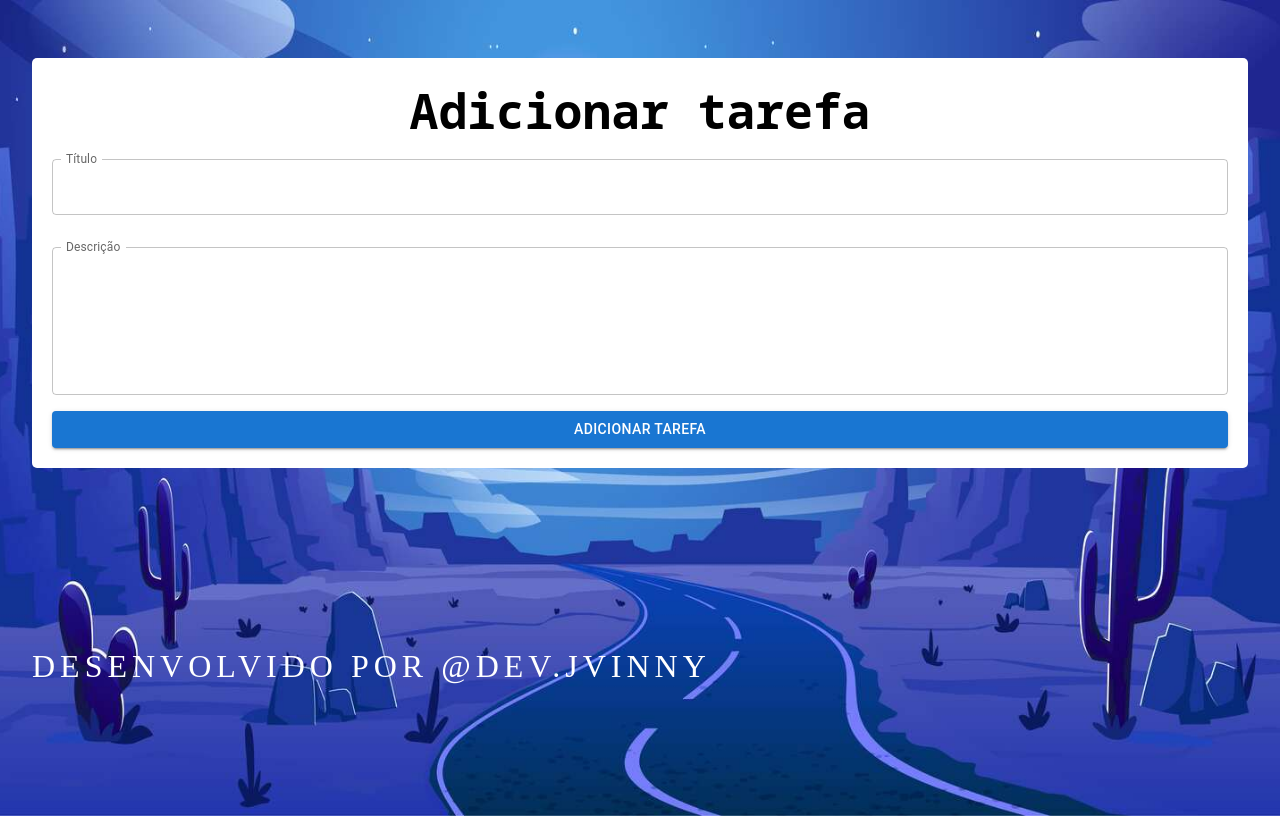
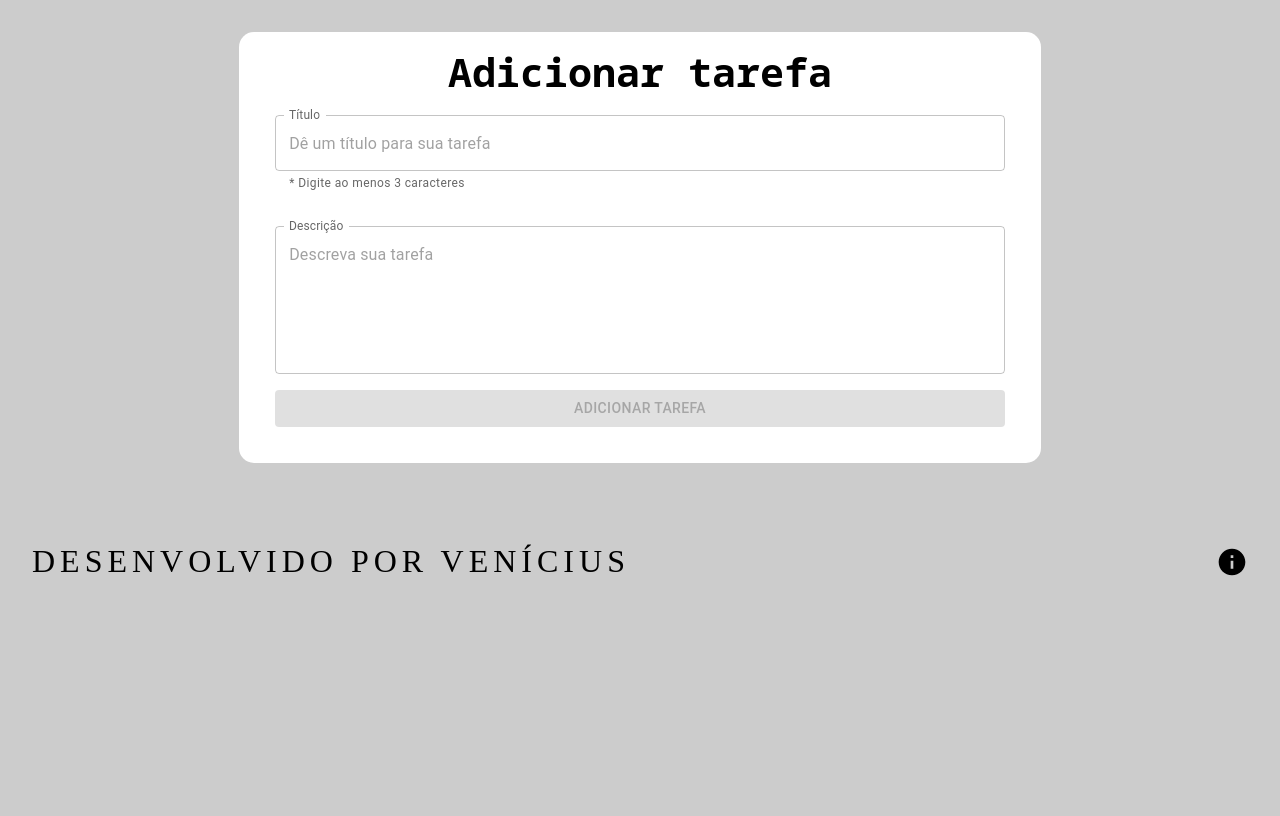
Before and after one commit to jvenicius/projeto-todolist, a React (Create React App) app: page / in a window 1280 px wide. Built offline with nearby package versions, Linux system fonts and the light colour scheme.

Commit message:
Atualizacao geral do app

```diff
--- a/src/App.jsx
+++ b/src/App.jsx
@@ -2,7 +2,6 @@ import React from 'react';
 import { Container } from '@mui/material';
 import { createGlobalStyle } from 'styled-components';
 import Grid from '@mui/material/Unstable_Grid2';
-import backgroundImg from './img/background.jpg';
 import AddTask from './components/AddTask';
 import Task from './components/Task';
 import Footer from './components/Footer';
@@ -13,29 +12,15 @@ class App extends React.Component {
 
     this.state = {
       tasks: [],
-      errors: {
-        title: false,
-        description: false,
-      },
     };
 
     this.createTask = this.createTask.bind(this);
     this.removeTask = this.removeTask.bind(this);
     this.updateTask = this.updateTask.bind(this);
-    this.verifyInputErrors = this.verifyInputErrors.bind(this);
   }
 
   componentDidMount() {
     this.loadTasksFromLocalStorage();
-  }
-
-  verifyInputErrors(inputInfo) {
-    const { name, value } = inputInfo;
-    const subvalue = value.trim();
-    const data = { ...this.state };
-    const { errors } = data;
-    errors[name] = subvalue.length < 3;
-    this.setState(errors);
   }
 
   loadTasksFromLocalStorage() {
@@ -82,23 +67,18 @@ class App extends React.Component {
 
   render() {
     const { tasks } = this.state;
-    const { errors } = this.state;
 
     const GlobalStyle = createGlobalStyle`
       body {
-        background: url(${backgroundImg}) no-repeat center/cover;
-        min-height: 100vh;
+        background: #ccc;
         width: auto;
       }
     `
-
     return (
       <Container maxWidth="xl" sx={{display: 'flex', flexDirection: 'column'}}>
         <GlobalStyle />
         <AddTask
           onCreate={this.createTask}
-          onError={this.verifyInputErrors}
-          dataError={errors}
         />
         <Grid container spacing={2} sx={{mt: 5}}>
           {tasks.map((task) => (
--- a/src/components/AddTask.jsx
+++ b/src/components/AddTask.jsx
@@ -1,34 +1,31 @@
-import React, { useState } from 'react';
-import PropType from 'prop-types';
-import styled from 'styled-components';
-import { TextField, Button, Box } from '@mui/material';
-import generators from '../lib/generators';
+import React, { useState } from "react";
+import PropType from "prop-types";
+import styled from "styled-components";
+import { TextField, Button, Box, Snackbar, Alert } from "@mui/material";
+import generators from "../lib/generators";
 
-export default function AddTask({ onCreate, onError, dataError }) {
+export default function AddTask({ onCreate }) {
   const initialState = {
     id: 0,
-    title: '',
-    description: '',
+    title: "",
+    description: "",
     hasFinished: false,
   };
   const [task, setTask] = useState(initialState);
-  const [disableSubmitButton, setDisableSubmitButton] = useState(false);
   const { randomId } = generators;
+  // SNACKBAR
+  const [open, setOpen] = useState(false);
+  const handleClick = () => {
+    setOpen(true);
+  };
 
-  function handleDisableButton() {
-    if (dataError.title || dataError.description) {
-      setDisableSubmitButton(true);
-    } else {
-      setDisableSubmitButton(false);
-    }
+  const handleClose = (event, reason) => {
+    if (reason === "clickaway") {
+      return;
     }
 
-  function handleError(event) {
-    const { name, value } = event.target;
-    const inputInfo = { name, value };
-    onError(inputInfo);
-    handleDisableButton();
-  }
+    setOpen(false);
+  };
 
   function handleInputTitle(event) {
     setTask({
@@ -51,35 +48,28 @@ export default function AddTask({ onCreate, onError, dataError }) {
     if (task.id > 0) {
       onCreate(task);
       setTask(initialState);
+      handleClick();
     }
-
   }
 
   const styleForm = {
-    display: 'flex',
-    flexDirection: 'column',
-    alignItems: 'center',
+    display: "flex",
+    flexDirection: "column",
+    alignItems: "center",
     p: 0,
     borderRadius: 5,
-    my: 2
+    my: 2,
   };
 
   const styleTextField = {
-    mb: 2
+    mb: 2,
   };
 
-  const boxStyle = {
-    background: '#fff',
-    borderRadius: 5,
-    padding: 20,
-    marginTop: 50,
-  }
-
   const Title = styled.h1`
-    @import url('https://fonts.googleapis.com/css2?family=Noto+Sans+Mono:wght@400;700&display=swap');
-    font-size: 3rem;
+    @import url("https://fonts.googleapis.com/css2?family=Noto+Sans+Mono:wght@400;700&display=swap");
+    font-size: 2.5rem;
     text-align: center;
-    font-family: 'Noto Sans Mono', monospace;
+    font-family: "Noto Sans Mono", monospace;
     font-weight: 700;
     color: #000;
     margin: 0;
@@ -87,24 +77,32 @@ export default function AddTask({ onCreate, onError, dataError }) {
     @media screen and (max-width: 720px) {
       font-size: 2rem;
     }
+  `;
 
-  `
+  const boxStyle = {
+    backgroundColor: "#fff",
+    borderRadius: "15px",
+    paddingRight: "3%",
+    paddingLeft: "3%",
+    paddingBottom: "3%",
+    paddingTop: "1%",
+    width: window.screen.width > 480 ? "60%" : "90%",
+    margin: "auto",
+    marginTop: "2%",
+  };
 
   return (
     <Box style={boxStyle}>
-      <Title>
-        Adicionar tarefa
-      </Title>
+      <Title>Adicionar tarefa</Title>
       <form onSubmit={handleSubmit} style={styleForm}>
         <TextField
           id="title-input"
           name="title"
           label="Título"
+          placeholder="Dê um título para sua tarefa"
           onChange={(event) => handleInputTitle(event)}
-          onBlur={(event) => handleError(event)}
           value={task.title}
-          error={dataError.title}
-          helperText={dataError.title ? 'Digite ao menos 3 caracteres' : ''}
+          helperText="* Digite ao menos 3 caracteres"
           margin="normal"
           sx={styleTextField}
           InputLabelProps={{
@@ -113,12 +111,12 @@ export default function AddTask({ onCreate, onError, dataError }) {
           fullWidth
         />
 
-        {
-          window.screen.width > 480 ?
+        {window.screen.width > 480 ? (
           <TextField
             id="description-input"
             name="description"
             label="Descrição"
+            placeholder="Descreva sua tarefa"
             onChange={(event) => handleInputDescription(event)}
             value={task.description}
             fullWidth
@@ -129,27 +127,36 @@ export default function AddTask({ onCreate, onError, dataError }) {
             }}
             rows={5}
             multiline
-            /> : ''
-        }
+          />
+        ) : (
+          ""
+        )}
         <Button
+          id="submitButton"
           type="submit"
           variant="contained"
           fullWidth
           margin="normal"
-          disabled={disableSubmitButton}
+          disabled={task.title.length < 3}
         >
           Adicionar tarefa
         </Button>
       </form>
+      <Snackbar open={open} autoHideDuration={6000} onClose={handleClose}>
+        <Alert
+          onClose={handleClose}
+          severity="success"
+          variant="filled"
+          sx={{ width: "100%" }}
+        >
+          Sua tarefa foi criada com sucesso!
+        </Alert>
+      </Snackbar>
     </Box>
   );
 }
 
 AddTask.propTypes = {
-  dataError: PropType.shape({
-    title: PropType.boolean,
-    description: PropType.boolean,
-  }),
   onCreate: PropType.func.isRequired,
   onError: PropType.func.isRequired,
 }.isRequired;
--- a/src/components/Footer.jsx
+++ b/src/components/Footer.jsx
@@ -1,28 +1,96 @@
-import React from 'react'
+import React, { useState } from "react";
 import styled from "styled-components";
-import { Link } from '@mui/material';
+import { Link } from "@mui/material";
+import Button from "@mui/material/Button";
+import Dialog from "@mui/material/Dialog";
+import DialogActions from "@mui/material/DialogActions";
+import DialogContent from "@mui/material/DialogContent";
+import DialogContentText from "@mui/material/DialogContentText";
+import DialogTitle from "@mui/material/DialogTitle";
+import useMediaQuery from "@mui/material/useMediaQuery";
+import { useTheme } from "@mui/material/styles";
+import InfoIcon from '@mui/icons-material/Info';
 
 export default function Footer() {
+  const [openModal, setOpenModal] = useState(false);
+  const theme = useTheme();
+  const fullScreen = useMediaQuery(theme.breakpoints.down("md"));
+
+  const handleClickOpenModal = () => {
+    setOpenModal(true);
+  };
+
+  const handleCloseModal = () => {
+    setOpenModal(false);
+  };
+
+  const TextoModal = styled.p`
+    color: black;
+    font-size: 1.2rem;
+    text-align: justify;
+  `;
+
   const FooterBox = styled.div`
     display: flex;
     justify-content: space-between;
     align-items: center;
-        margin-top: 100px;
     padding: 1rem 0;
-    `
+  `;
 
   const Text = styled.p`
     font-size: 2rem;
     text-align: center;
     text-transform: uppercase;
     letter-spacing: 5px;
-        color: #fff;
-    `
+    color: #000;
+  `;
 
   return (
+    <>
     <FooterBox>
-            <Text>Desenvolvido por <Link href='https://www.instagram.com/dev.jvinny' color='inherit' underline='hover' target='_blank'>@dev.jvinny</Link></Text>
+      <Text>
+        Desenvolvido por{" "}
+        <Link
+          href="https://www.instagram.com/jvinny_santos"
+          color="inherit"
+          underline="hover"
+          target="_blank"
+        >
+          Venícius
+        </Link>
+      </Text>
+      <InfoIcon sx={{fontSize: "2rem", cursor: "pointer"}} onClick={handleClickOpenModal}/>
     </FooterBox>
-    )
-
+    <Dialog
+        fullScreen={fullScreen}
+        open={openModal}
+        onClose={handleCloseModal}
+        aria-labelledby="responsive-dialog-title"
+      >
+        <DialogTitle id="responsive-dialog-title">ATUALIZAÇÃO</DialogTitle>
+        <DialogContent>
+          <DialogContentText>
+            <TextoModal>
+              Olá, sou o desenvolvedor Venícius, o projeto de lista de tarefas
+              acaba de ter uma atualização. Alguns bugs foram corrigidos e temos
+              um novo visual. Contudo, preciso avisar o projeto para por aqui.
+              Mas calma, irei desenvolver um aplicativo de celular com mais
+              funções e novidades, quando estiver pronto passarei aqui para te
+              avisar.
+            </TextoModal>
+            <TextoModal>
+              {" "}
+              🤗 Obrigado por usar esta aplicação, agradecimento especial ao meu
+              amigo, Tiago ADM do IFE.
+            </TextoModal>
+          </DialogContentText>
+        </DialogContent>
+        <DialogActions>
+          <Button autoFocus onClick={handleCloseModal} variant="contained">
+            OK!
+          </Button>
+        </DialogActions>
+      </Dialog>
+    </>
+  );
 }
```
Lines whose indentation alone changed are shown as unchanged.
